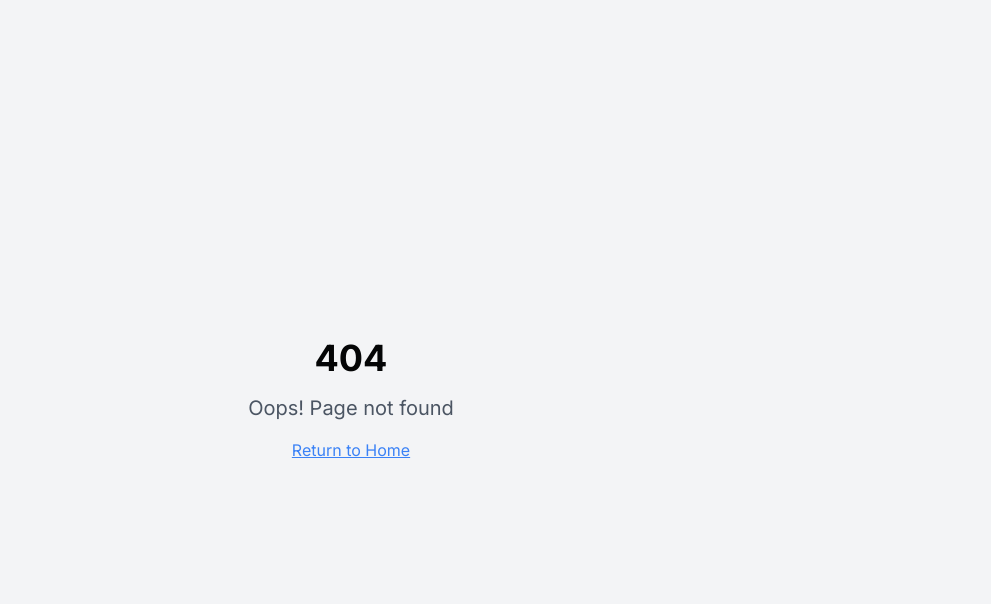
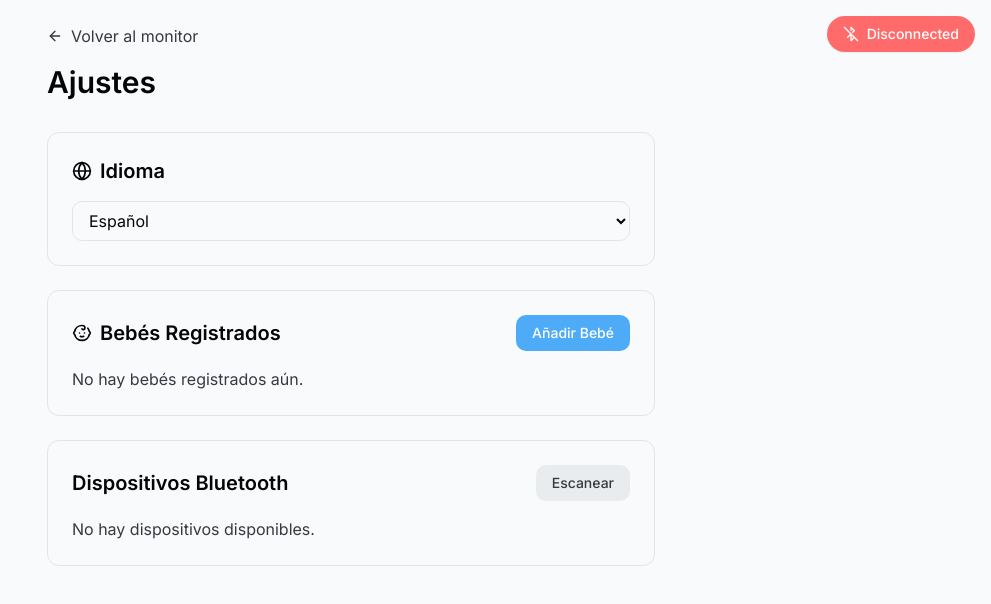
Before and after one commit to martinaares/baby-vital-gxim-, a React (Vite) app: page /settings in a window 1280 px wide. Before the commit this address had no page. Shown: the top 604 px of the page, without its empty margins (289-1280 px from the left). Built offline with nearby package versions, Linux system fonts and the light colour scheme.

Commit message:
Add settings section
Adds a settings section to the app, including Bluetooth connection management, language selection, and baby profile management.  The settings section will allow users to connect to a baby's Bluetooth device, change the app's language, and manage profiles for multiple babies.

```diff
--- a/src/App.tsx
+++ b/src/App.tsx
@@ -1,9 +1,11 @@
+
 import { Toaster } from "@/components/ui/toaster";
 import { Toaster as Sonner } from "@/components/ui/sonner";
 import { TooltipProvider } from "@/components/ui/tooltip";
 import { QueryClient, QueryClientProvider } from "@tanstack/react-query";
 import { BrowserRouter, Routes, Route } from "react-router-dom";
 import Index from "./pages/Index";
+import Settings from "./pages/Settings";
 import NotFound from "./pages/NotFound";
 
 const queryClient = new QueryClient();
@@ -16,6 +18,7 @@ const App = () => (
       <BrowserRouter>
         <Routes>
           <Route path="/" element={<Index />} />
+          <Route path="/settings" element={<Settings />} />
           {/* ADD ALL CUSTOM ROUTES ABOVE THE CATCH-ALL "*" ROUTE */}
           <Route path="*" element={<NotFound />} />
         </Routes>
--- a/src/pages/Index.tsx
+++ b/src/pages/Index.tsx
@@ -1,6 +1,8 @@
 
 import { useState } from "react";
 import { motion } from "framer-motion";
+import { Settings } from "lucide-react";
+import { Link } from "react-router-dom";
 import VitalCard from "../components/VitalCard";
 import BluetoothStatus from "../components/BluetoothStatus";
 
@@ -21,7 +23,13 @@ const Index = () => {
         animate={{ opacity: 1 }}
         className="container mx-auto max-w-4xl"
       >
-        <header className="mb-8 text-center">
+        <header className="mb-8 text-center relative">
+          <Link
+            to="/settings"
+            className="absolute right-0 top-0 rounded-full p-2 text-secondary-foreground hover:bg-secondary hover:text-foreground transition-colors"
+          >
+            <Settings className="h-6 w-6" />
+          </Link>
           <motion.h1
             initial={{ opacity: 0, y: -20 }}
             animate={{ opacity: 1, y: 0 }}
--- /dev/null
+++ b/src/pages/Settings.tsx
@@ -0,0 +1,102 @@
+
+import { useState } from "react";
+import { motion } from "framer-motion";
+import { ArrowLeft, Globe, Baby } from "lucide-react";
+import { Link } from "react-router-dom";
+import BluetoothStatus from "../components/BluetoothStatus";
+
+const Settings = () => {
+  const [language, setLanguage] = useState("es");
+
+  return (
+    <div className="min-h-screen bg-background p-6">
+      <BluetoothStatus connected={false} />
+
+      <motion.div
+        initial={{ opacity: 0 }}
+        animate={{ opacity: 1 }}
+        className="container mx-auto max-w-2xl"
+      >
+        <header className="mb-8">
+          <Link
+            to="/"
+            className="mb-4 inline-flex items-center text-secondary-foreground hover:text-foreground"
+          >
+            <ArrowLeft className="mr-2 h-4 w-4" />
+            Volver al monitor
+          </Link>
+          <h1 className="text-3xl font-semibold text-foreground">Ajustes</h1>
+        </header>
+
+        <div className="space-y-6">
+          {/* Sección de Idioma */}
+          <motion.section
+            initial={{ opacity: 0, y: 20 }}
+            animate={{ opacity: 1, y: 0 }}
+            className="rounded-lg border bg-card p-6"
+          >
+            <div className="mb-4 flex items-center">
+              <Globe className="mr-2 h-5 w-5" />
+              <h2 className="text-xl font-semibold">Idioma</h2>
+            </div>
+            <select
+              value={language}
+              onChange={(e) => setLanguage(e.target.value)}
+              className="w-full rounded-md border border-input bg-background px-3 py-2"
+            >
+              <option value="es">Español</option>
+              <option value="en">English</option>
+            </select>
+          </motion.section>
+
+          {/* Sección de Bebés */}
+          <motion.section
+            initial={{ opacity: 0, y: 20 }}
+            animate={{ opacity: 1, y: 0 }}
+            transition={{ delay: 0.1 }}
+            className="rounded-lg border bg-card p-6"
+          >
+            <div className="mb-4 flex items-center justify-between">
+              <div className="flex items-center">
+                <Baby className="mr-2 h-5 w-5" />
+                <h2 className="text-xl font-semibold">Bebés Registrados</h2>
+              </div>
+              <Link
+                to="/babies/new"
+                className="rounded-md bg-primary px-4 py-2 text-sm font-medium text-primary-foreground hover:bg-primary/90"
+              >
+                Añadir Bebé
+              </Link>
+            </div>
+            <div className="text-secondary-foreground">
+              No hay bebés registrados aún.
+            </div>
+          </motion.section>
+
+          {/* Conexión Bluetooth */}
+          <motion.section
+            initial={{ opacity: 0, y: 20 }}
+            animate={{ opacity: 1, y: 0 }}
+            transition={{ delay: 0.2 }}
+            className="rounded-lg border bg-card p-6"
+          >
+            <div className="mb-4 flex items-center justify-between">
+              <h2 className="text-xl font-semibold">Dispositivos Bluetooth</h2>
+              <button
+                className="rounded-md bg-secondary px-4 py-2 text-sm font-medium text-secondary-foreground hover:bg-secondary/80"
+                onClick={() => console.log("Escanear dispositivos")}
+              >
+                Escanear
+              </button>
+            </div>
+            <div className="text-secondary-foreground">
+              No hay dispositivos disponibles.
+            </div>
+          </motion.section>
+        </div>
+      </motion.div>
+    </div>
+  );
+};
+
+export default Settings;
```
